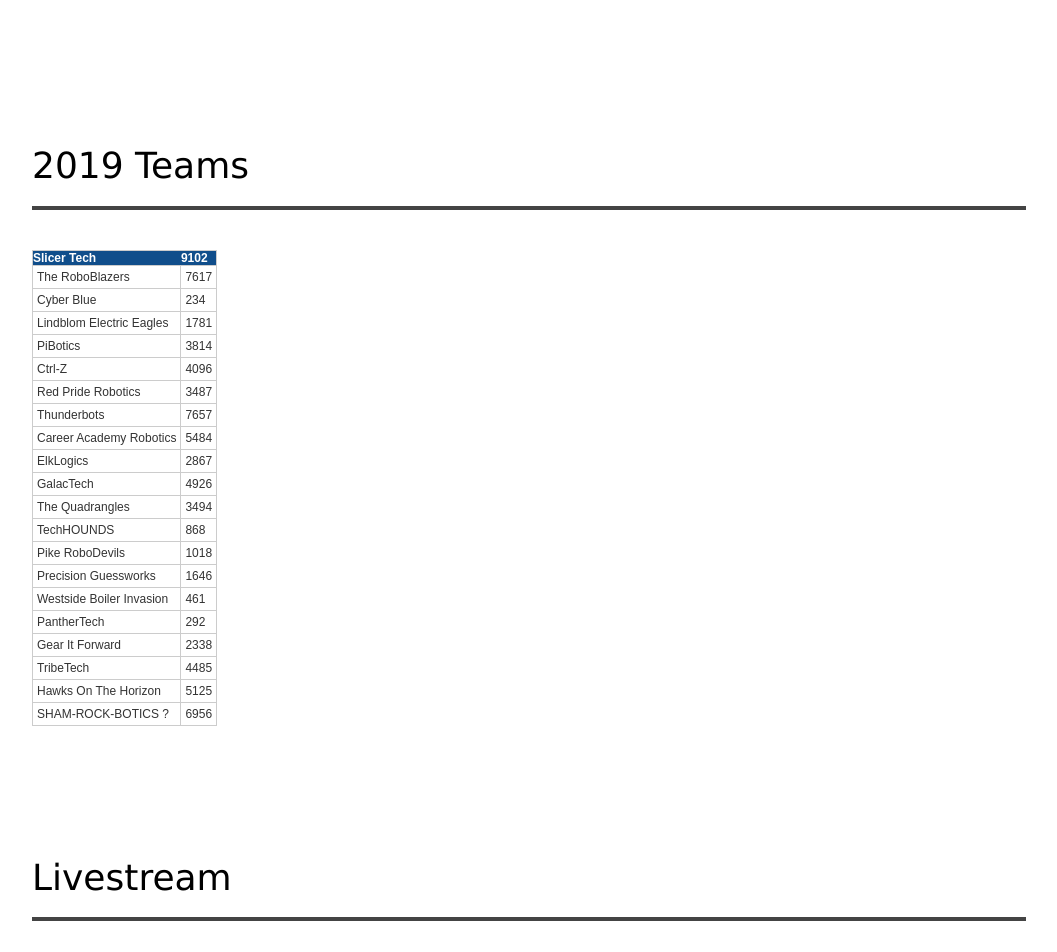
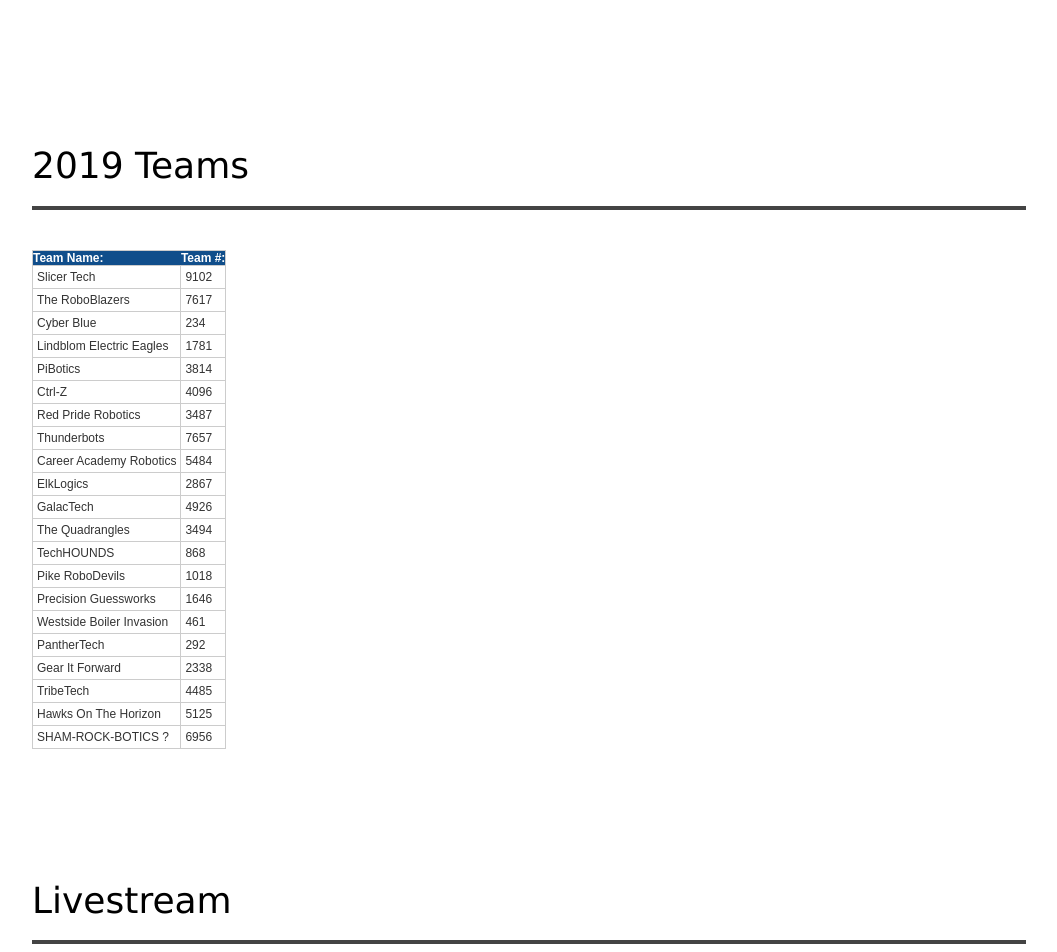
Before and after one commit to purduefirst/purduefirst.github.io, a Jekyll site: the page built from boilerbotbattle.html, in a window 1280 px wide. Shown: the part 1871-2823 px from the top of the page, without its empty margins (111-1168 px from the left). Built offline with Jekyll 4.4.1, drawn with Linux system fonts in a browser that asks for light colours.

Commit message:
Added 2019 B3 Teams
Fixed**

```diff
--- a/boilerbotbattle.html
+++ b/boilerbotbattle.html
@@ -128,9 +128,27 @@ dark: true
 		color: #FFF;
 		font-weight: bold;
 	}
+	<style type="text/css">
+	table.tableizer-table {
+		font-size: 12px;
+		border: 1px solid #CCC;
+		font-family: Arial, Helvetica, sans-serif;
+	}
+	.tableizer-table td {
+		padding: 4px;
+		margin: 3px;
+		border: 1px solid #CCC;
+	}
+	.tableizer-table th {
+		background-color: #104E8B;
+		color: #FFF;
+		font-weight: bold;
+	}
 	</style>
+
 	<table class="tableizer-table">
-	<thead><tr class="tableizer-firstrow"><th>Slicer Tech</th><th>9102</th></tr></thead><tbody>
+	<thead><tr class="tableizer-firstrow"><th>Team Name:</th><th>Team #:</th></tr></thead><tbody>
+	 <tr><td>Slicer Tech</td><td>9102</td></tr>
 	 <tr><td>The RoboBlazers</td><td>7617</td></tr>
 	 <tr><td>Cyber Blue</td><td>234</td></tr>
 	 <tr><td>Lindblom Electric Eagles</td><td>1781</td></tr>
```
